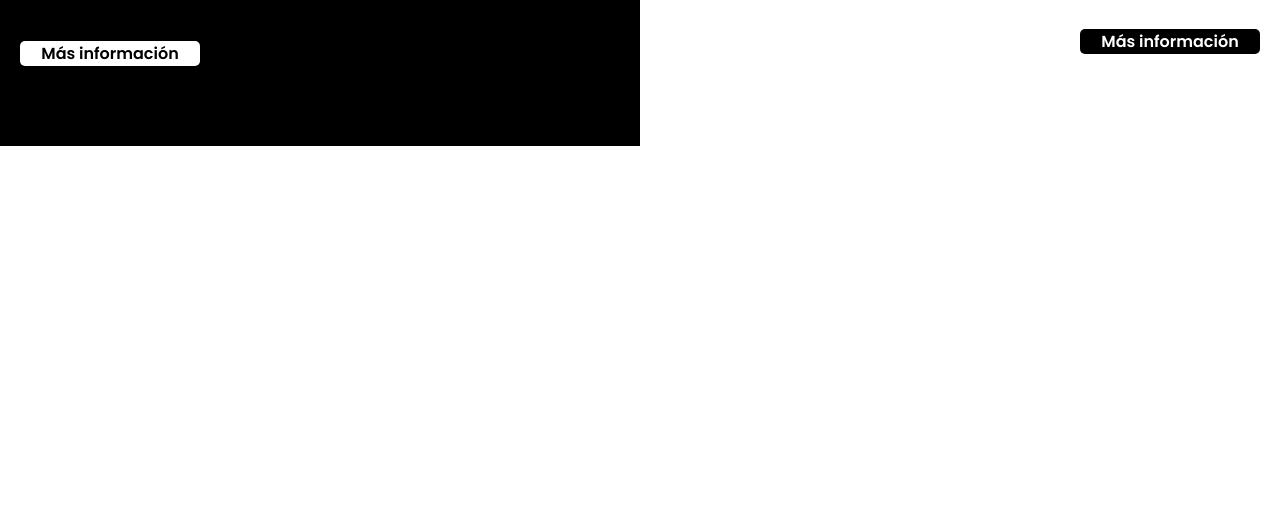
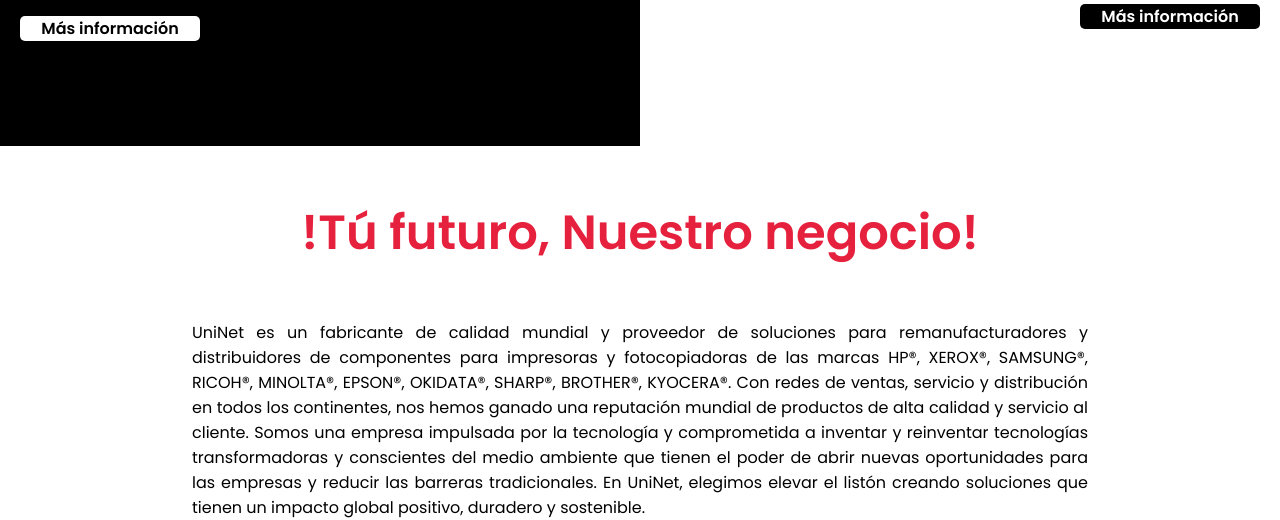
Before and after one commit to AlvaroA9/27300, a plain HTML site: page index.html in a window 1280 px wide. Shown: the part 664-1184 px from the top of the page. Before the commit the page ends 810 px from the top, so only its background shows below. Drawn offline with Linux system fonts and the light colour scheme.

Commit message:
Agregando grid y @media al texto informativo

```diff
--- a/css/estilos.css
+++ b/css/estilos.css
@@ -171,7 +171,7 @@
 }
 @media all and (min-width: 768px){
 	.boton1 {
-	margin: 50px 0 50px 0;
+	margin: 0px 0 50px 0;
 	align-self: flex-start;
   	}
 }
@@ -254,7 +254,49 @@
 }
 @media all and (min-width: 768px){
 	.boton2 {
-	margin: 50px 0 50px 0;
+	margin: 0px 0 50px 0;
 	align-self: flex-end;
   	}
 }
+
+/*----------ESTILOS DE LA INFORMACION DE LA EMPRESA----------*/
+
+#infoprin{
+	width: 100%;
+	height: 90px;
+	display: grid;
+	grid-template-columns: 1fr;
+	grid-template-areas: ". sl ."
+						 ". b1 .";
+	align-items: center;
+}
+
+.slogan {
+	grid-area: sl;
+	margin: 2%;
+	padding: 2%;
+}
+.slogan p {
+	padding: 0 10% 0 10%;
+	color: #E6213D;
+	font-size: 3rem;
+	font-weight: 800;
+	text-align: center;
+}
+@media all and (min-width: 768px){
+	.slogan p {
+	padding: 0 20% 0 20%;
+	}
+}
+.box1 {
+	grid-area: b1;
+}
+.box1 p{
+	padding: 0 5% 0 5%;
+	text-align: justify;
+}
+@media all and (min-width: 768px){
+	.box1 p{
+	padding: 0 15% 0 15%;
+	}
+}
--- a/index.html
+++ b/index.html
@@ -53,5 +53,18 @@
 	</div>
 <!--CIERRE DE SLIDER-->
 
+<!--INICIO DE TEXTO INFORMATIVO-->
+	<div id="infoprin">
+		<div class="slogan">
+			<p>!Tú futuro, Nuestro negocio!</p>
+		</div>
+		<div class="box1">
+			<p>UniNet es un fabricante de calidad mundial y proveedor de soluciones para remanufacturadores y distribuidores de componentes para impresoras y fotocopiadoras de las marcas HP®, XEROX®, SAMSUNG®, RICOH®, MINOLTA®, EPSON®, OKIDATA®, SHARP®, BROTHER®, KYOCERA®. Con redes de ventas, servicio y distribución en todos los continentes, nos hemos ganado una reputación mundial de productos de alta calidad y servicio al cliente.
+
+			Somos una empresa impulsada por la tecnología y comprometida a inventar y reinventar tecnologías transformadoras y conscientes del medio ambiente que tienen el poder de abrir nuevas oportunidades para las empresas y reducir las barreras tradicionales. En UniNet, elegimos elevar el listón creando soluciones que tienen un impacto global positivo, duradero y sostenible.</p>
+		</div>
+	</div>
+<!--CIERRE DE TEXTO-->
+
 </body>
 </html>
```
Also changed, not shown: Ignore/gitignore.txt (added).
